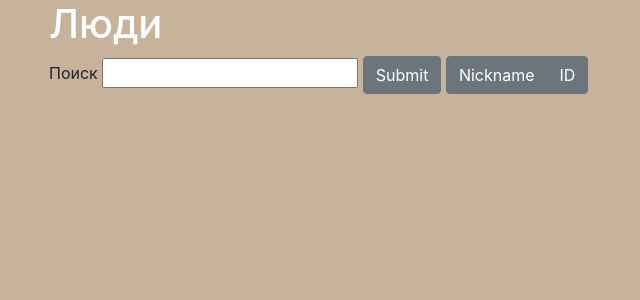
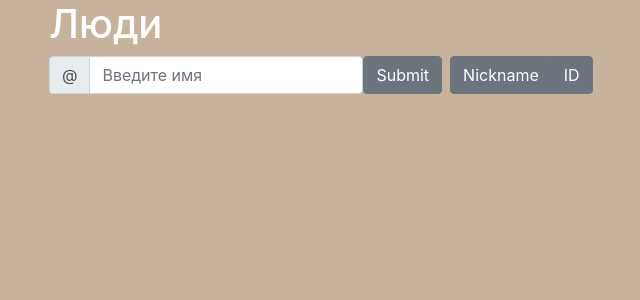
Before and after one commit to Freedom715/Memenews, a Flask app: template templates/people.html in a window 1280 px wide. Shown: the part 70-370 px from the top of the page, without its empty margins (36-676 px from the left). Run offline with Flask 2, Linux system fonts and the light colour scheme; the template is opened without the code that fills it, so the values that code supplies are empty; some libraries are stand-ins or nearby versions.

Commit message:
Add findbutton in people.html

```diff
--- a/main.py
+++ b/main.py
@@ -75,12 +75,6 @@ def add_friend(user_id):
 def load_user(user_id):
     session = db_session.create_session()
     return session.query(User).get(user_id)
-
-
-'''@app.errorhandler(404)
-def not_found(error):
-    return make_response(jsonify({'error': 'Not found'}), 404)
-'''
 
 
 @app.route('/settings')  # TODO
--- a/templates/base.html
+++ b/templates/base.html
@@ -13,9 +13,7 @@
     background-image: url(https://avatars.mds.yandex.net/get-pdb/1947635/6706b408-eb97-49ce-9133-cf95447c9301/s1200); /* Путь к фоновому изображению */
     background-color: #c7b39b; /* Цвет фона */
    }
-   h5 {
-    color: white
-   }
+   h5 {color: white}
    h1 {color: white}
    h2 {color: white}
    h3 {color: white}
--- a/templates/people.html
+++ b/templates/people.html
@@ -2,23 +2,29 @@
 
 {% block content %}
 <h1>Люди</h1>
-<div>
-    Поиск <input type="text"> <input class="btn btn-secondary" type="submit" value="Submit">
-    <div class="btn-group btn-group-toggle" data-toggle="buttons">
-        <label class="btn btn-secondary">
-            <input type="radio" name="options" id="username"> Nickname
-        </label>
-        <label class="btn btn-secondary">
-            <input type="radio" name="options" id="user_id" checked> ID
-        </label>
+<div class="btn-toolbar mb-3" role="toolbar" aria-label="Toolbar with button groups">
+    <div class="input-group">
+        <div class="input-group-prepend">
+            <div class="input-group-text" id="btnGroupAddon">@</div>
+        </div>
+        <input type="text" class="form-control" placeholder="Введите имя" aria-label="Введите имя"
+               aria-describedby="btnGroupAddon">
     </div>
+    <div class="btn-group mr-2" role="group" aria-label="First group">
+        <input class="btn btn-secondary" type="submit" value="Submit">
+    </div>
+    <div class="btn-group" role="group" aria-label="Third group">
+        <button type="radio" class="btn btn-secondary checked">Nickname</button>
+        <button type="radio" class="btn btn-secondary">ID</button>
+    </div>
+</div>
 </div>
 {% for item in users%}
 <div class="col-md6 border rounded">
     <div>
         <div class="media">
             <img src={{item.avatar_url}} class="align-self-start mr-3" alt={{item.name}} width="125"
-                                                     height="125">
+                 height="125">
             <div class="media-body">
                 <h3 class="mt-0"><a href="/profile/{{ item.id }}"> {{item.name}} </a></h3>
                 <h5 class="mt-1">Статус: {{item.about}}</h5>
```
Also changed, not shown: templates/register.html (+5 -11 lines), db/Memenews.sqlite.
